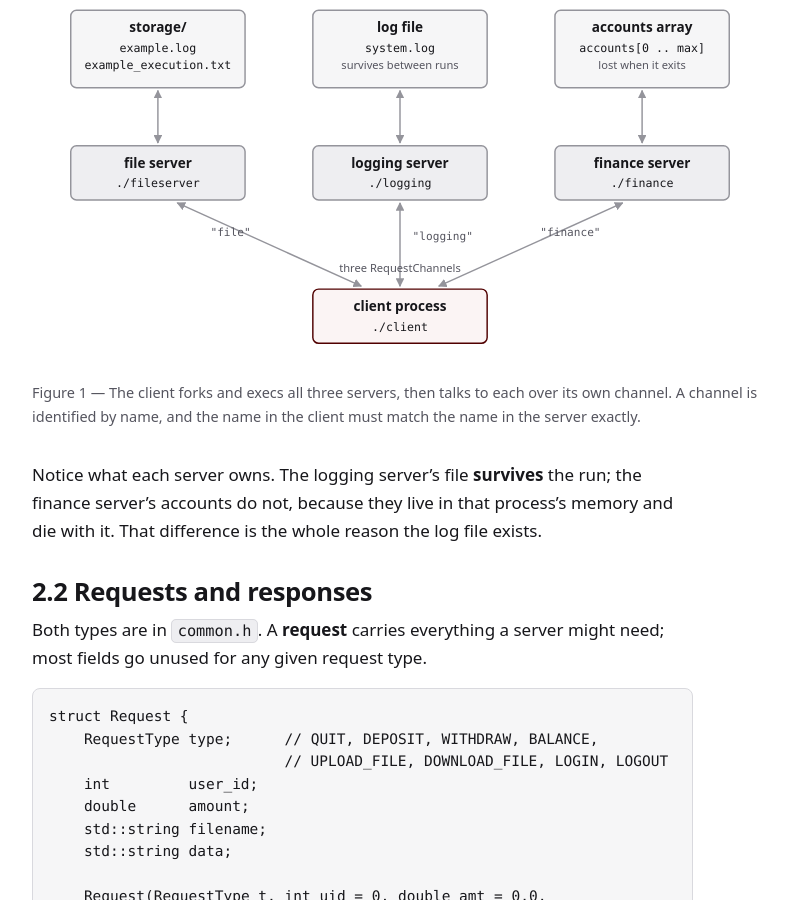
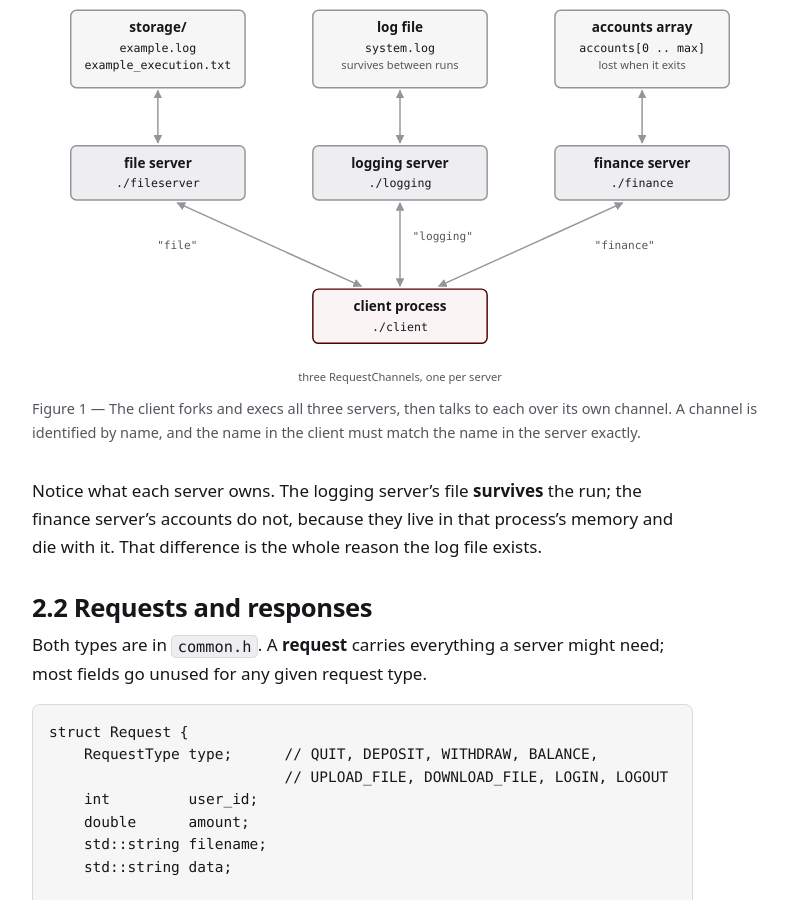
Before and after one commit to CSCE-313-FA26/CSCE-313-FA26.github.io, a Jekyll site: the page built from lab-2/index.md, in a window 1280 px wide and 900 px high, scrolled down 1963 px. Shown: the whole window, without its empty margins (32-820 px from the left). Built offline with Jekyll 4.4.1, drawn with Linux system fonts in a browser that asks for light colours; some of the changed text lies outside the part shown.

Commit message:
lab 2 figures: fix clipping and label collisions
Caught by rasterising each SVG and looking at it, which the audit cannot do -
it checks structure and accessibility, not geometry.

  * Figure 3 was CLIPPED on the live page. Two of its outcome boxes sat at
    x=-25 and x=660..790 against a 0..760 viewBox, so "success = false /
    not allowed" and "File not found" were cut off mid-word at both edges.
    viewBox widened to -45..810.
  * Figure 3's UPLOAD_FILE and DOWNLOAD_FILE labels ran into their own
    arrowheads.
  * Figure 1's "file" and "finance" channel labels sat on top of the diagonal
    connectors, and "three RequestChannels" was struck through by the vertical
    one. All three moved clear.
  * Figure 4's exit(0) box was too small for its caption, so "nothing sent
    back" fell outside the box and the dashed loop line ran through it. The
    box now fits its text and the loop is routed down the left instead.

Added a geometry check while doing this: every rect, path point and text
anchor in all four figures now sits inside its own viewBox.

Co-Authored-By: Claude Opus 5 (1M context) <noreply@anthropic.com>
Claude-Session: https://claude.ai/code/session_01Cdfrp6jXTU4Azy52SVcfSN

```diff
--- a/lab-2/index.md
+++ b/lab-2/index.md
@@ -48,7 +48,7 @@ This lab has one client and three servers, each owning a different resource.
 
 <figure class="diagram diagram--wide">
 <div class="diagram-scroll" tabindex="0" role="group" aria-label="System architecture diagram, scrollable">
-<svg viewBox="0 0 760 400" role="img" aria-labelledby="fig1-title" xmlns="http://www.w3.org/2000/svg">
+<svg viewBox="0 0 760 416" role="img" aria-labelledby="fig1-title" xmlns="http://www.w3.org/2000/svg">
   <title id="fig1-title">Architecture of the lab 2 system: one client process forks three server processes, each owning one resource</title>
   <desc>The client process sits at the bottom. Three arrows labelled RequestChannel run from it to three server processes above: the file server, the logging server and the finance server. Each server has a two-way arrow to the resource it owns: the file server to the storage directory, the logging server to the log file, and the finance server to its array of accounts. The channel names are file, logging and finance.</desc>
   <defs>
@@ -92,10 +92,10 @@ This lab has one client and three servers, each owning a different resource.
   <path d="M 380 310 L 380 224" class="d-edge" marker-start="url(#f1arrow)" marker-end="url(#f1arrow)"/>
   <path d="M 420 310 L 610 224" class="d-edge" marker-start="url(#f1arrow)" marker-end="url(#f1arrow)"/>
 
-  <text x="205" y="258" text-anchor="middle" class="d-text--edge">"file"</text>
+  <text x="150" y="272" text-anchor="middle" class="d-text--edge">"file"</text>
   <text x="393" y="262" text-anchor="start"  class="d-text--edge">"logging"</text>
-  <text x="556" y="258" text-anchor="middle" class="d-text--edge">"finance"</text>
-  <text x="380" y="295" text-anchor="middle" class="d-text--sm">three RequestChannels</text>
+  <text x="612" y="272" text-anchor="middle" class="d-text--edge">"finance"</text>
+  <text x="380" y="408" text-anchor="middle" class="d-text--sm">three RequestChannels, one per server</text>
 
   <rect x="290" y="313" width="180" height="56" rx="6" class="d-box--brand"/>
   <text x="380" y="336" text-anchor="middle" class="d-title">client process</text>
@@ -391,7 +391,7 @@ Started as `./fileserver <ext_1> ... <ext_n>`. It owns the `storage/` directory.
 
 <figure class="diagram diagram--wide">
 <div class="diagram-scroll" tabindex="0" role="group" aria-label="File server request handling diagram, scrollable">
-<svg viewBox="0 0 760 430" role="img" aria-labelledby="fig3-title" xmlns="http://www.w3.org/2000/svg">
+<svg viewBox="-45 0 855 440" role="img" aria-labelledby="fig3-title" xmlns="http://www.w3.org/2000/svg">
   <title id="fig3-title">How the file server handles one request</title>
   <desc>A request arrives on the file channel. QUIT exits immediately with no response. An UPLOAD_FILE request is checked against the allowed extension list, but only if that list is non-empty; a matching or unchecked file is written into the storage directory, and a non-matching one fails with File extension not allowed. A DOWNLOAD_FILE request looks for the named file in the storage directory and, if found, copies its bytes into the response data field, otherwise fails with File not found. Any other type fails. All paths except QUIT send a response.</desc>
   <defs>
@@ -414,8 +414,8 @@ Started as `./fileserver <ext_1> ... <ext_n>`. It owns the `storage/` directory.
   <path d="M 190 78 L 570 78" class="d-edge"/>
   <path d="M 190 78 L 190 102" class="d-edge" marker-end="url(#f3arrow)"/>
   <path d="M 570 78 L 570 102" class="d-edge" marker-end="url(#f3arrow)"/>
-  <text x="190" y="96" text-anchor="end" class="d-text--sm">UPLOAD_FILE </text>
-  <text x="570" y="96" text-anchor="start" class="d-text--sm"> DOWNLOAD_FILE</text>
+  <text x="176" y="96" text-anchor="end" class="d-text--sm">UPLOAD_FILE</text>
+  <text x="584" y="96" text-anchor="start" class="d-text--sm">DOWNLOAD_FILE</text>
 
   <path d="M 190 104 L 300 141 L 190 178 L 80 141 Z" class="d-box"/>
   <text x="190" y="132" text-anchor="middle" class="d-text--sm">extension list empty,</text>
@@ -474,9 +474,9 @@ file survives between runs.
 
 <figure class="diagram">
 <div class="diagram-scroll" tabindex="0" role="group" aria-label="Logging server request handling diagram, scrollable">
-<svg viewBox="0 0 620 400" role="img" aria-labelledby="fig4-title" xmlns="http://www.w3.org/2000/svg">
+<svg viewBox="0 0 620 350" role="img" aria-labelledby="fig4-title" xmlns="http://www.w3.org/2000/svg">
   <title id="fig4-title">How the logging server handles one request</title>
-  <desc>The logging server waits for a request. If the type is QUIT it calls exit zero immediately and sends no response, so the log line is never written for a quit. For every other type it writes one line beginning with the user id in square brackets followed by a description of the action, then replies with success true and loops back to waiting. An unrecognised type is still logged, as unknown action.</desc>
+  <desc>The logging server waits for a request. If the type is QUIT it calls exit zero immediately, logging nothing and sending nothing back, which is why a quit never appears in the log file. For every other type it appends one line beginning with the user id in square brackets followed by a description of the action, replies with success, and loops back to waiting.</desc>
   <defs>
     <marker id="f4arrow" viewBox="0 0 10 10" refX="9" refY="5" markerWidth="6" markerHeight="6" orient="auto-start-reverse">
       <path d="M 0 0 L 10 5 L 0 10 z" class="d-arrow"/>
@@ -490,13 +490,11 @@ file survives between runs.
   <path d="M 310 86 L 400 116 L 310 146 L 220 116 Z" class="d-box"/>
   <text x="310" y="120" text-anchor="middle" class="d-text--mono">r.type == QUIT ?</text>
 
-  <path d="M 400 116 L 470 116" class="d-edge" marker-end="url(#f4arrow)"/>
-  <text x="435" y="109" text-anchor="middle" class="d-text--sm">yes</text>
-  <rect x="472" y="92" width="144" height="48" rx="6" class="d-box--warn"/>
-  <text x="544" y="112" text-anchor="middle" class="d-text--mono">exit(0)</text>
-  <text x="544" y="130" text-anchor="middle" class="d-text--sm">nothing logged,</text>
-
-  <text x="544" y="152" text-anchor="middle" class="d-text--sm">nothing sent back</text>
+  <path d="M 400 116 L 454 116" class="d-edge" marker-end="url(#f4arrow)"/>
+  <text x="427" y="109" text-anchor="middle" class="d-text--sm">yes</text>
+  <rect x="456" y="89" width="160" height="54" rx="6" class="d-box--warn"/>
+  <text x="536" y="111" text-anchor="middle" class="d-text--mono">exit(0)</text>
+  <text x="536" y="131" text-anchor="middle" class="d-text--sm">nothing logged or sent</text>
 
   <path d="M 310 146 L 310 180" class="d-edge" marker-end="url(#f4arrow)"/>
   <text x="321" y="170" text-anchor="start" class="d-text--sm">no</text>
@@ -510,8 +508,8 @@ file survives between runs.
   <rect x="185" y="290" width="250" height="42" rx="6" class="d-box--brand"/>
   <text x="310" y="317" text-anchor="middle" class="d-title">send_response(success)</text>
 
-  <path d="M 435 311 L 590 311 L 590 35 L 424 35" class="d-edge--muted" marker-end="url(#f4arrow)"/>
-  <text x="590" y="360" text-anchor="middle" class="d-text--sm">loop</text>
+  <path d="M 185 311 L 100 311 L 100 35 L 196 35" class="d-edge--muted" marker-end="url(#f4arrow)"/>
+  <text x="110" y="180" text-anchor="start" class="d-text--sm">loop</text>
 </svg>
 </div>
 <figcaption>Figure 4 — The logging server. A QUIT is the one request it does not log, because it exits before reaching the logging code.</figcaption>
```
